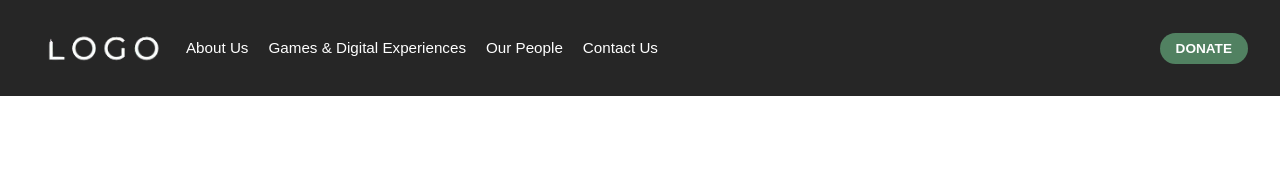
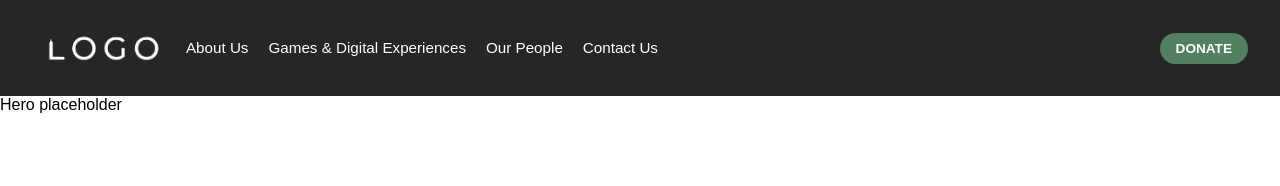
Before and after one commit to bstintheverse/theversewebdev, a React (Vite) app in the folder client/: page / in a window 1280 px wide. Shown: the top 186 px of the page. Built offline with nearby package versions, Linux system fonts and the light colour scheme.

Commit message:
import hero component

```diff
--- a/client/src/App.tsx
+++ b/client/src/App.tsx
@@ -6,12 +6,14 @@ import Header from "./components/Header/Header";
 
 // library
 import { BrowserRouter } from "react-router-dom";
+import Hero from "./components/Hero/Hero";
 
 export default function App() {
 
   return (
     <BrowserRouter>
         <Header />
+        <Hero />
     </BrowserRouter>
   )
 };
```
